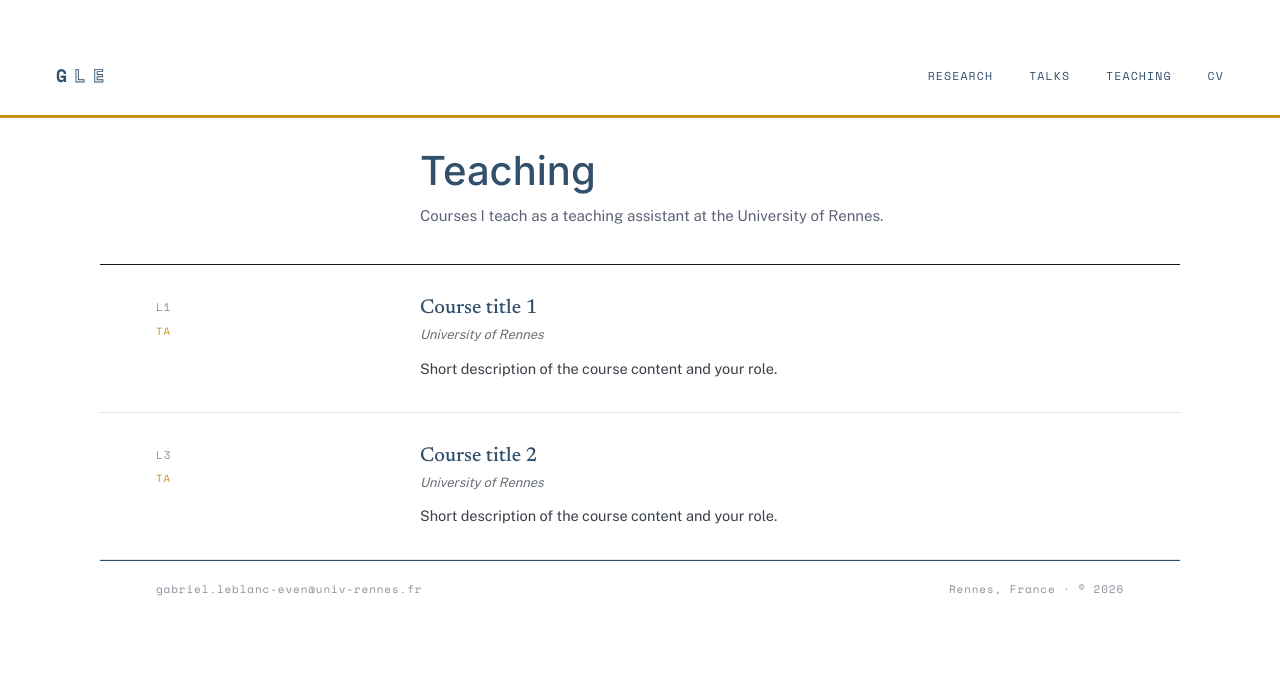
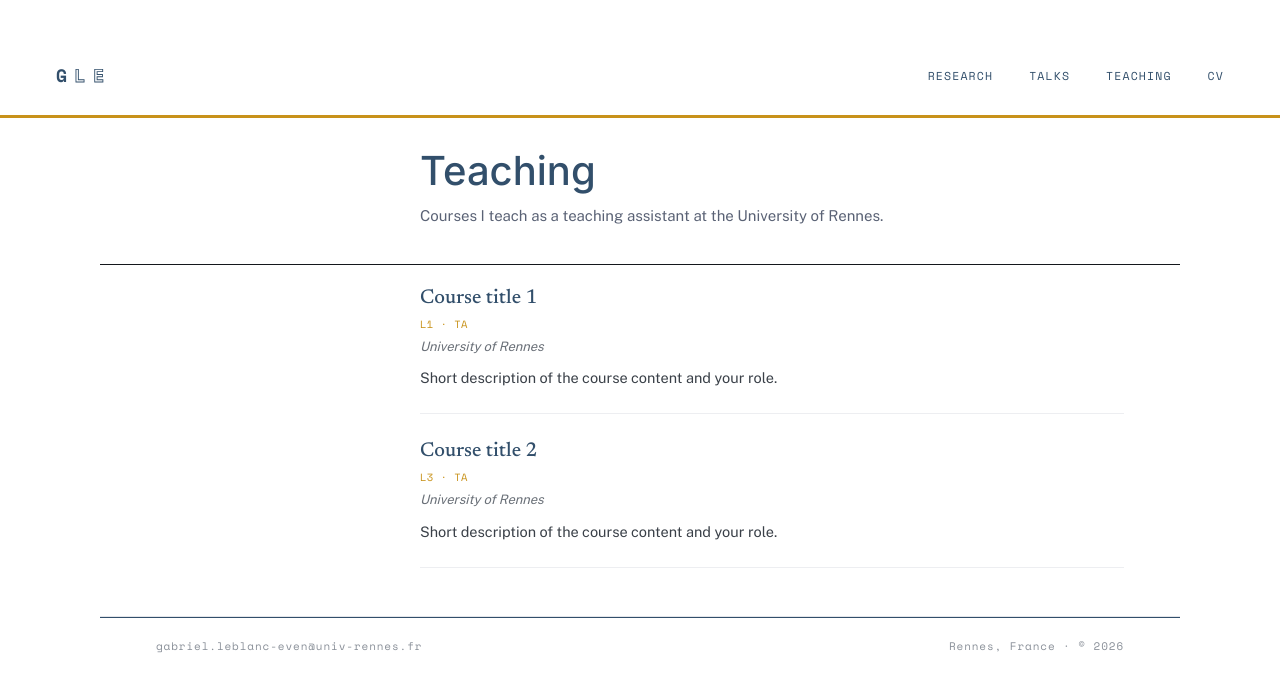
Before and after one commit to gabriel-leblanceven/gabriel-leblanceven.github.io, a Jekyll site: the page built from _pages/teaching.md, in a window 1280 px wide. Shown: the top 692 px of the page. Built offline with Jekyll 4.4.1, drawn with Linux system fonts in a browser that asks for light colours; a script bundle is joined from its source files by our own code; library files that are not in the unit come from our copies.

Commit message:
Update teaching.md

```diff
--- a/_pages/teaching.md
+++ b/_pages/teaching.md
@@ -24,7 +24,7 @@ layout: single
 .gle__intro{font-size:15px;color:#5a6275;line-height:1.6;margin-top:12px;max-width:600px;}
 .gle__row{display:grid;grid-template-columns:280px 1fr;border-bottom:1px solid #E3E5E9;}
 .gle__rowlabel{padding:34px 0 34px 56px;font-family:'Space Mono',monospace;font-size:11px;letter-spacing:0.1em;text-transform:uppercase;color:#8a9099;}
-.gle__rowbody{padding:30px 56px 32px 40px;}
+.gle__rowbody{padding:20px 56px 24px 40px;}
 .gle__footer{display:flex;align-items:center;justify-content:space-between;padding:20px 56px 40px;font-family:'Space Mono',monospace;font-size:11px;letter-spacing:0.08em;color:#8a9099;border-top:1px solid #324f6b;}
 @media(max-width:720px){.gle__titleband,.gle__row{grid-template-columns:1fr;}.gle__titlebody,.gle__rowbody{padding:20px 24px 24px;}.gle__rowlabel{padding:24px 0 0 24px;}.gle__nav,.gle__footer{padding-left:24px;padding-right:24px;}.gle__h1{font-size:32px;}}
 .page,.page__inner-wrap,#main,article.page{max-width:100% !important;width:100% !important;padding:0 !important;float:none !important;}
@@ -60,16 +60,19 @@ body{padding-top:0 !important;}
     </div>
   </div>
 
-  {% for c in site.data.teaching %}
+  {% assign byyear = site.data.teaching | group_by: "year" | sort: "name" | reverse %}
+  {% for grp in byyear %}
     <div class="gle__row">
-      <div class="gle__rowlabel">
-        <div>{{ c.level }}</div>
-        <div style="color:#c8921a;margin-top:8px;font-size:10.5px;">{{ c.role }}</div>
-      </div>
+      <div class="gle__rowlabel">{{ grp.name }}</div>
       <div class="gle__rowbody">
-        <div style="font-family:'Newsreader',serif;font-size:20px;font-weight:500;color:#324f6b;line-height:1.3;">{{ c.title }}</div>
-        <div style="font-size:13px;color:#6a7078;margin-top:4px;font-style:italic;">{{ c.institution }}</div>
-        <div style="font-size:14.5px;color:#3a4048;line-height:1.6;margin-top:12px;max-width:620px;">{{ c.description }}</div>
+        {% for c in grp.items %}
+          <div style="margin-bottom:24px;padding-bottom:24px;border-bottom:1px solid #EDEEF1;">
+            <div style="font-family:'Newsreader',serif;font-size:20px;font-weight:500;color:#324f6b;line-height:1.3;">{{ c.title }}</div>
+            <div style="font-family:'Space Mono',monospace;font-size:10.5px;color:#c8921a;margin-top:6px;letter-spacing:0.04em;">{{ c.level }} &middot; {{ c.role }}</div>
+            <div style="font-size:13px;color:#6a7078;margin-top:4px;font-style:italic;">{{ c.institution }}</div>
+            <div style="font-size:14.5px;color:#3a4048;line-height:1.6;margin-top:10px;max-width:620px;">{{ c.description }}</div>
+          </div>
+        {% endfor %}
       </div>
     </div>
   {% endfor %}
```
